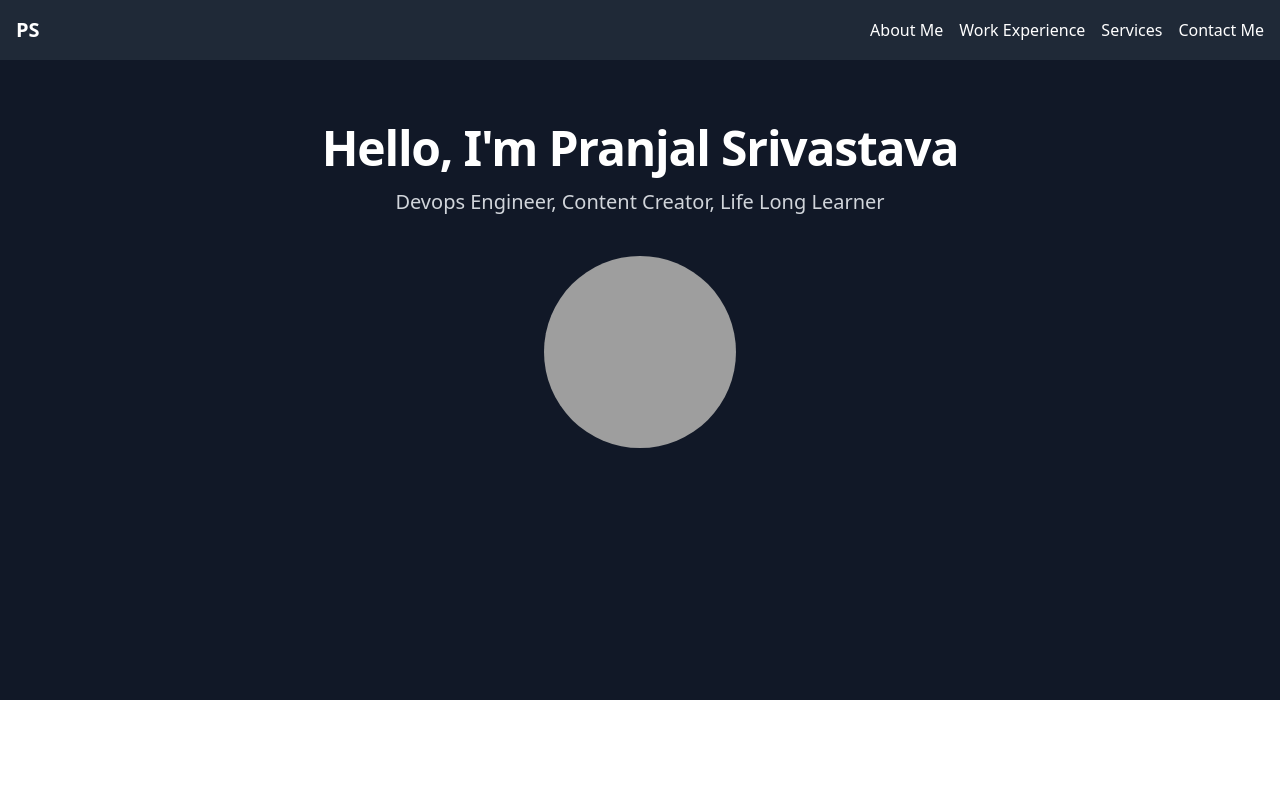
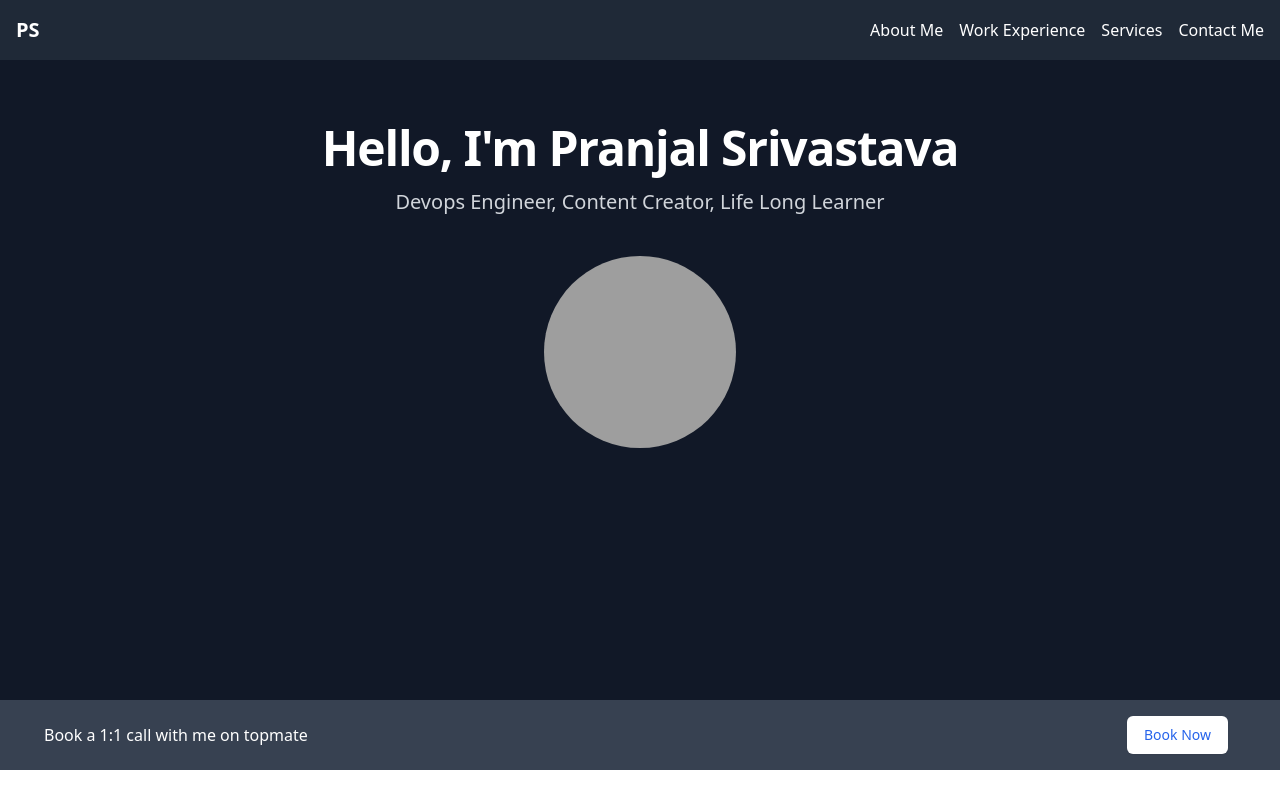
Before and after one commit to iampsrv/pranjalsrivastava, a React (Create React App) app: page / in a window 1280 px wide. Built offline with nearby package versions, Linux system fonts and the light colour scheme; grey boxes are pictures that could not be loaded.

Commit message:
added banner

```diff
--- /dev/null
+++ b/src/Components/Banner.js
@@ -0,0 +1,40 @@
+import React from 'react';
+
+export default function Banner() {
+  return (
+    <div className="bg-gray-700 py-4">
+      <div className="max-w-7xl mx-auto px-4 sm:px-6 lg:px-8">
+        <div className="flex items-center justify-between flex-wrap">
+          <div className="w-0 flex-1 flex items-center">
+            {/* <span className="flex p-2 rounded-lg bg-blue-800">
+              <svg className="h-6 w-6 text-white" xmlns="http://www.w3.org/2000/svg" fill="none" viewBox="0 0 24 24" stroke="currentColor" aria-hidden="true">
+                <path strokeLinecap="round" strokeLinejoin="round" strokeWidth={2} d="M12 14l9-5-9-5-9 5 9 5z" />
+              </svg>
+            </span> */}
+            <p className="ml-3 font-medium text-white truncate">
+              <span className="md:hidden">
+                Book or join live sessions now!
+              </span>
+              <span className="hidden md:inline">
+              Book a 1:1 call with me on topmate
+              </span>
+            </p>
+          </div>
+          <div className="order-3 mt-2 flex-shrink-0 w-full sm:order-2 sm:mt-0 sm:w-auto">
+            <a href="https://topmate.io/srivastava_pranjal" target="_blank" className="flex items-center justify-center px-4 py-2 border border-transparent rounded-md shadow-sm text-sm font-medium text-blue-600 bg-white hover:bg-blue-50">
+              Book Now
+            </a>
+          </div>
+          <div className="order-2 flex-shrink-0 sm:order-3 sm:ml-3">
+            <button type="button" className="-mr-1 flex p-2 rounded-md hover:bg-blue-600 focus:outline-none focus:ring-2 focus:ring-white sm:-mr-2">
+              <span className="sr-only">Dismiss</span>
+              {/* <svg className="h-6 w-6 text-white" xmlns="http://www.w3.org/2000/svg" fill="none" viewBox="0 0 24 24" stroke="currentColor" aria-hidden="true">
+                <path strokeLinecap="round" strokeLinejoin="round" strokeWidth={2} d="M6 18L18 6M6 6l12 12" />
+              </svg> */}
+            </button>
+          </div>
+        </div>
+      </div>
+    </div>
+  );
+}
--- a/src/index.css
+++ b/src/index.css
@@ -1,4 +1,4 @@
-body {
+/* body {
   margin: 0;
   font-family: -apple-system, BlinkMacSystemFont, 'Segoe UI', 'Roboto', 'Oxygen',
     'Ubuntu', 'Cantarell', 'Fira Sans', 'Droid Sans', 'Helvetica Neue',
@@ -10,4 +10,47 @@ body {
 code {
   font-family: source-code-pro, Menlo, Monaco, Consolas, 'Courier New',
     monospace;
+} */
+/* Fade In Animation */
+@keyframes fadeIn {
+  from {
+    opacity: 0;
+  }
+  to {
+    opacity: 1;
+  }
 }
+
+.animate-fade-in {
+  animation: fadeIn 1s ease-in-out;
+}
+
+/* Slide In Animation */
+@keyframes slideIn {
+  from {
+    transform: translateY(20px);
+    opacity: 0;
+  }
+  to {
+    transform: translateY(0);
+    opacity: 1;
+  }
+}
+
+.animate-slide-in {
+  animation: slideIn 1s ease-in-out;
+}
+
+/* Scale In Animation */
+@keyframes scaleIn {
+  from {
+    transform: scale(0.5);
+  }
+  to {
+    transform: scale(1);
+  }
+}
+
+.animate-scale-in {
+  animation: scaleIn 1s ease-in-out;
+}
--- a/src/index.js
+++ b/src/index.js
@@ -4,6 +4,7 @@ import './index.css';
 import App from './App';
 import Header from './Components/Header';
 import HeroSection from './Components/Herosection';
+import Banner from './Components/Banner';
 
 const root = ReactDOM.createRoot(document.getElementById('root'));
 root.render(
@@ -11,5 +12,6 @@ root.render(
     <App />
     <Header/>
     <HeroSection/>
+    <Banner/>
   </React.StrictMode>
 );
```
